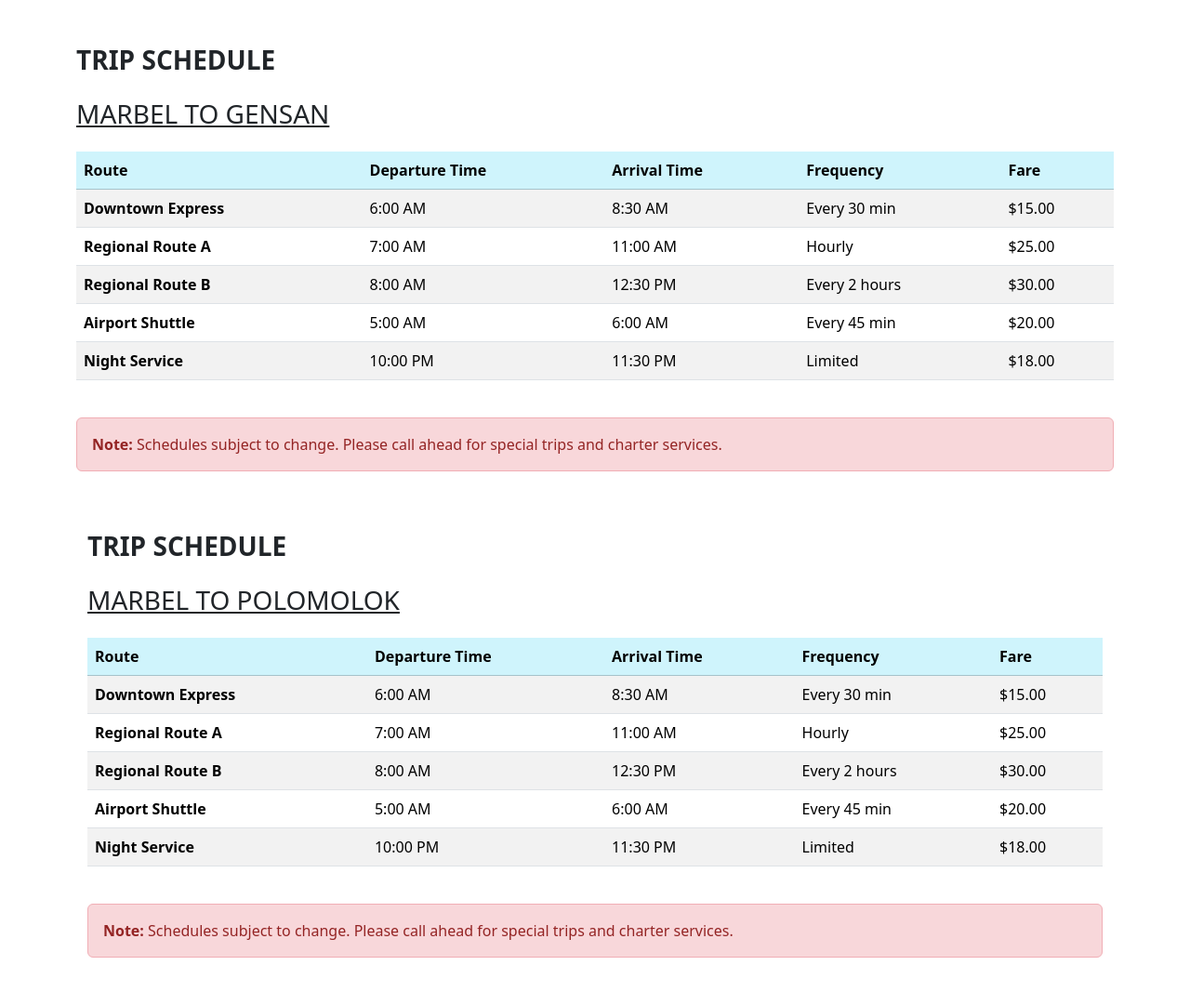
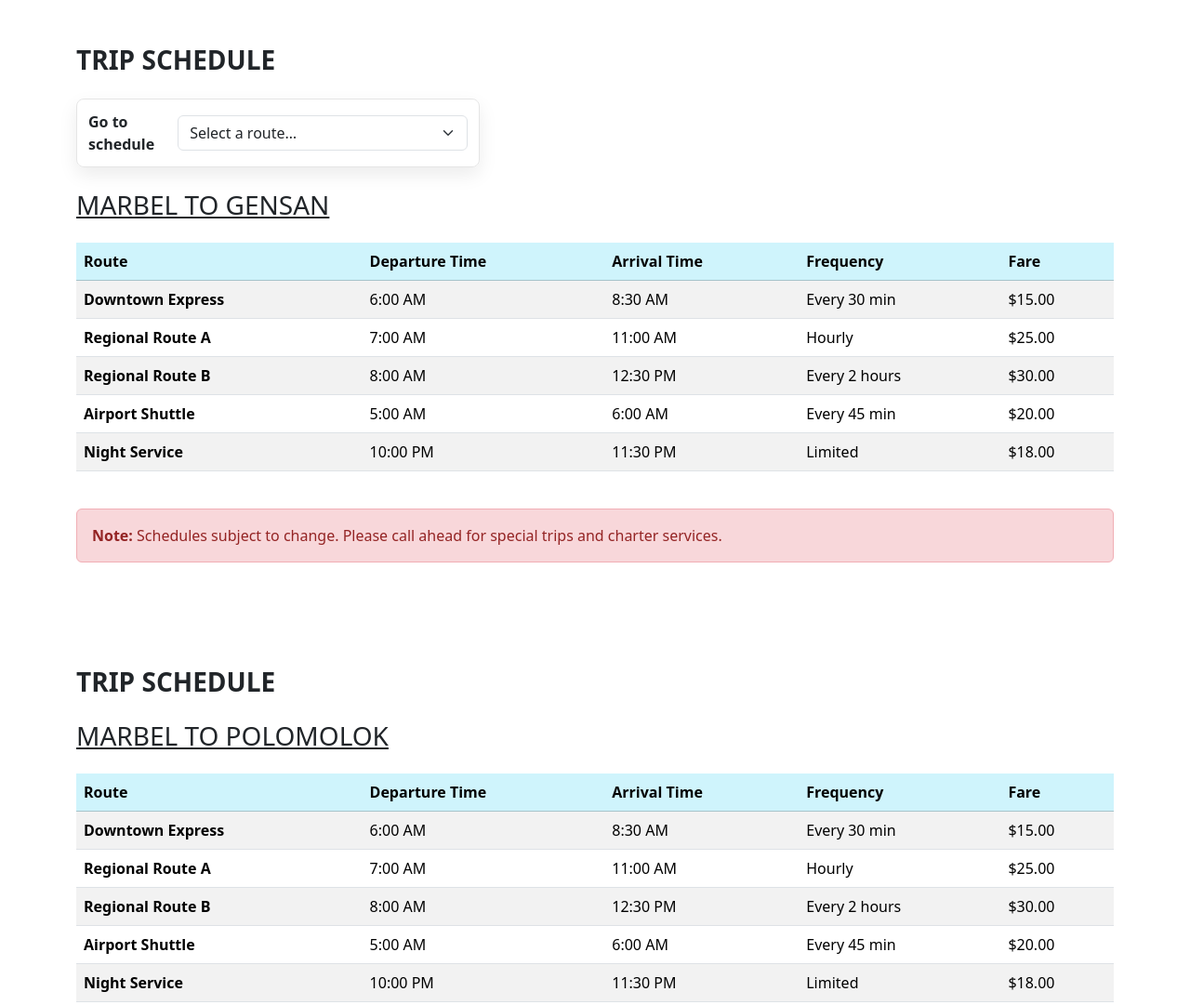
Before and after one commit to Lyts0816/YellowBusWebsiteBootstrap, a plain HTML site: page pages/tripsched.html in a window 1280 px wide. Shown: the top 1081 px of the page at 93% size. Drawn offline with Linux system fonts and the light colour scheme.

Commit message:
updated add dropdown for sticky

```diff
--- a/assets/css/site.css
+++ b/assets/css/site.css
@@ -101,3 +101,23 @@ a:hover { color: var(--brand-primary); }
   display: block;
   animation: fadeInUp 0.5s ease-out forwards;
 }
+
+/* Sticky schedule dropdown: stays visible while scrolling */
+.schedule-sticky {
+  position: sticky;
+  top: 80px; /* keep just below the navbar */
+  z-index: 1020; /* above content, below modal (Bootstrap modal is 1055) */
+  background: rgba(255, 255, 255, 0.95);
+  backdrop-filter: blur(6px);
+  padding: 12px;
+  border: 1px solid #e5e5e5;
+  border-radius: 0.5rem;
+  box-shadow: 0 8px 20px rgba(0, 0, 0, 0.08);
+}
+
+/* Make label/select sit nicely on one line on wide screens */
+@media (min-width: 576px) {
+  .schedule-sticky { display: inline-flex; align-items: center; gap: 10px; }
+  .schedule-sticky .form-label { margin-bottom: 0; }
+  .schedule-sticky .form-select { min-width: 280px; }
+}
--- a/pages/tripsched.html
+++ b/pages/tripsched.html
@@ -13,7 +13,15 @@
     <!-- FIRST TABLE OF SCHEDULE -->
     <main class="container py-5">
       <h1 class="h3 mb-4 fw-bold">TRIP SCHEDULE</h1>
-      <h1 class="h3 mb-4 text-decoration-underline">MARBEL TO GENSAN</h1>
+      <div class="mb-4 schedule-sticky">
+        <label for="scheduleSelect" class="form-label fw-semibold">Go to schedule</label>
+        <select id="scheduleSelect" class="form-select" aria-label="Select trip schedule">
+          <option value="" selected>Select a route…</option>
+          <option value="#gensan-section">Marbel → General Santos</option>
+          <option value="#polomolok-section">Marbel → Polomolok</option>
+        </select>
+      </div>
+      <h1 class="h3 mb-4 text-decoration-underline" id="gensan-section">MARBEL TO GENSAN</h1>
       <div class="table-responsive">
         <table class="table table-striped table-hover">
           <thead style="background: var(--brand-accent); color: white;">
@@ -68,11 +76,12 @@
         <strong>Note:</strong> Schedules subject to change. Please call ahead for special trips and charter services.
       </div>
 
+    </main>
 
       <!-- SECOND TABLE OF SCHEDULE -->
     <main class="container py-5">
       <h1 class="h3 mb-4 fw-bold">TRIP SCHEDULE</h1>
-      <h1 class="h3 mb-4 text-decoration-underline">MARBEL TO POLOMOLOK</h1>
+      <h1 class="h3 mb-4 text-decoration-underline" id="polomolok-section">MARBEL TO POLOMOLOK</h1>
       <div class="table-responsive">
         <table class="table table-striped table-hover">
           <thead style="background: var(--brand-accent); color: white;">
@@ -131,6 +140,25 @@
 
     <script src="../assets/js/bootstrap.bundle.min.js"></script>
     <script>
+      // Scroll to selected schedule section with offset for fixed header
+      document.addEventListener('DOMContentLoaded', function () {
+        var select = document.getElementById('scheduleSelect');
+        if (!select) return;
+        select.addEventListener('change', function () {
+          var anchor = this.value;
+          if (!anchor) return;
+          var element = document.querySelector(anchor);
+          if (!element) return;
+          // Adjust this if your navbar height differs
+          var offset = 80;
+          var target = element.getBoundingClientRect().top + window.pageYOffset - offset;
+          window.scrollTo({ top: target, behavior: 'smooth' });
+          // Update hash for deep-linking and accessibility
+          history.replaceState(null, '', anchor);
+        });
+      });
+    </script>
+    <script>
       const navbarTogglerOne = document.querySelector('.navbar-one .navbar-toggler');
       if (navbarTogglerOne) {
         navbarTogglerOne.addEventListener('click', function () {
```
Also changed, not shown: index.html (+30 -9 lines), pages/tripSchedLocations/marbeltogensan.html (deleted).
